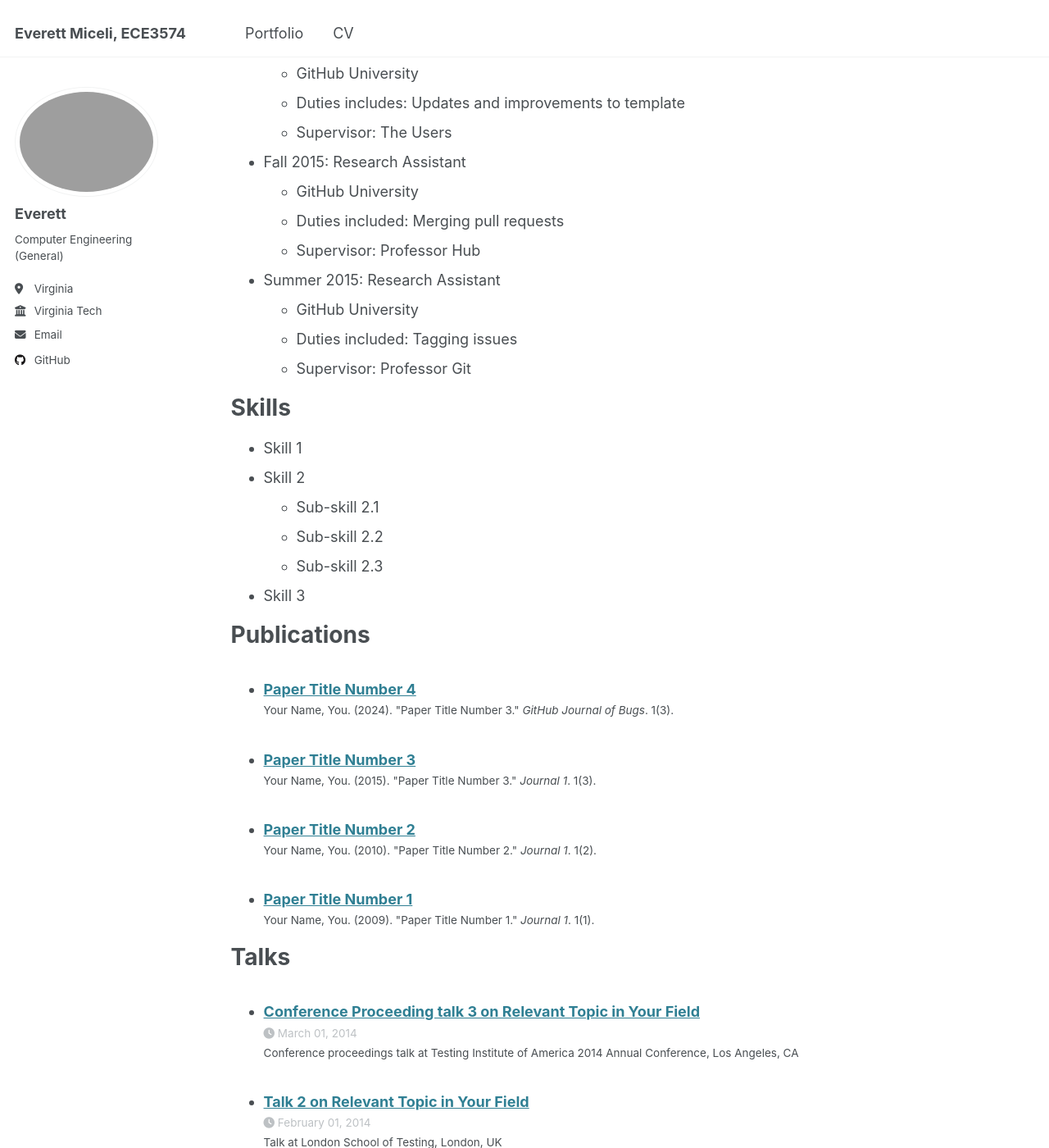
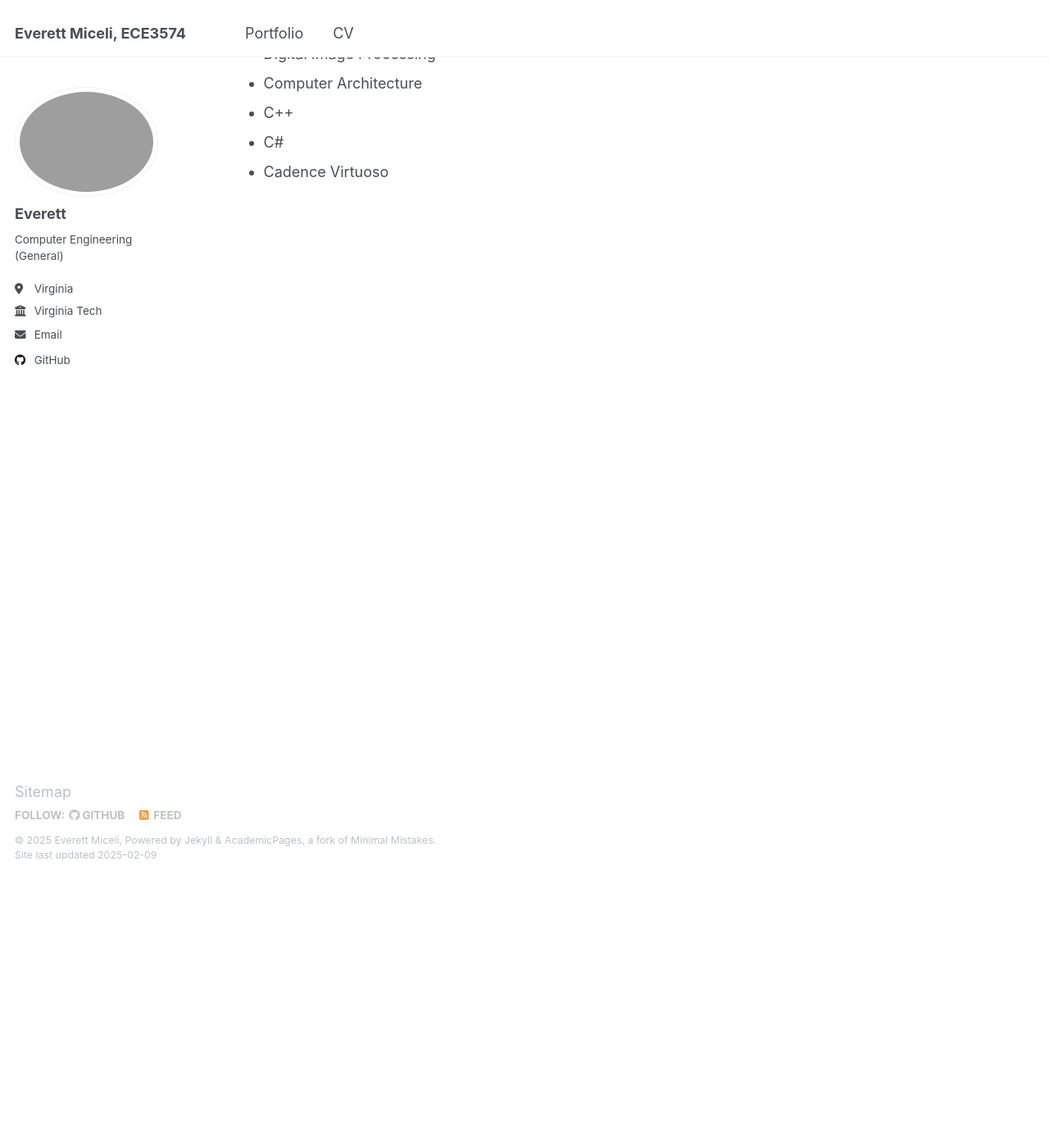
Before and after one commit to everettmiceli67/everettmiceli67.github.io, a Jekyll site: the page built from _pages/cv.md, in a window 1280 px wide and 1400 px high, scrolled down 329 px. Shown: the whole window at 82% size. Built offline with Jekyll 4.4.1, drawn with Linux system fonts in a browser that asks for light colours; some of the changed text lies outside the part shown.

Commit message:
Update cv.md

```diff
--- a/_pages/cv.md
+++ b/_pages/cv.md
@@ -11,54 +11,17 @@ redirect_from:
 
 Education
 ======
-* Ph.D in Version Control Theory, GitHub University, 2018 (expected)
-* M.S. in Jekyll, GitHub University, 2014
-* B.S. in GitHub, GitHub University, 2012
+* B.S in General Computer Engineering, Virginia Tech, 2025 (expected)
 
 Work experience
 ======
-* Spring 2024: Academic Pages Collaborator
-  * GitHub University
-  * Duties includes: Updates and improvements to template
-  * Supervisor: The Users
 
-* Fall 2015: Research Assistant
-  * GitHub University
-  * Duties included: Merging pull requests
-  * Supervisor: Professor Hub
-
-* Summer 2015: Research Assistant
-  * GitHub University
-  * Duties included: Tagging issues
-  * Supervisor: Professor Git
 
 Skills
 ======
-* Skill 1
-* Skill 2
-  * Sub-skill 2.1
-  * Sub-skill 2.2
-  * Sub-skill 2.3
-* Skill 3
-
-Publications
-======
-  <ul>{% for post in site.publications reversed %}
-    {% include archive-single-cv.html %}
-  {% endfor %}</ul>
-
-Talks
-======
-  <ul>{% for post in site.talks reversed %}
-    {% include archive-single-talk-cv.html  %}
-  {% endfor %}</ul>
-
-Teaching
-======
-  <ul>{% for post in site.teaching reversed %}
-    {% include archive-single-cv.html %}
-  {% endfor %}</ul>
-
-Service and leadership
-======
-* Currently signed in to 43 different slack teams
+* VLSI
+* Digital Image Processing
+* Computer Architecture
+* C++
+* C#
+* Cadence Virtuoso
```
